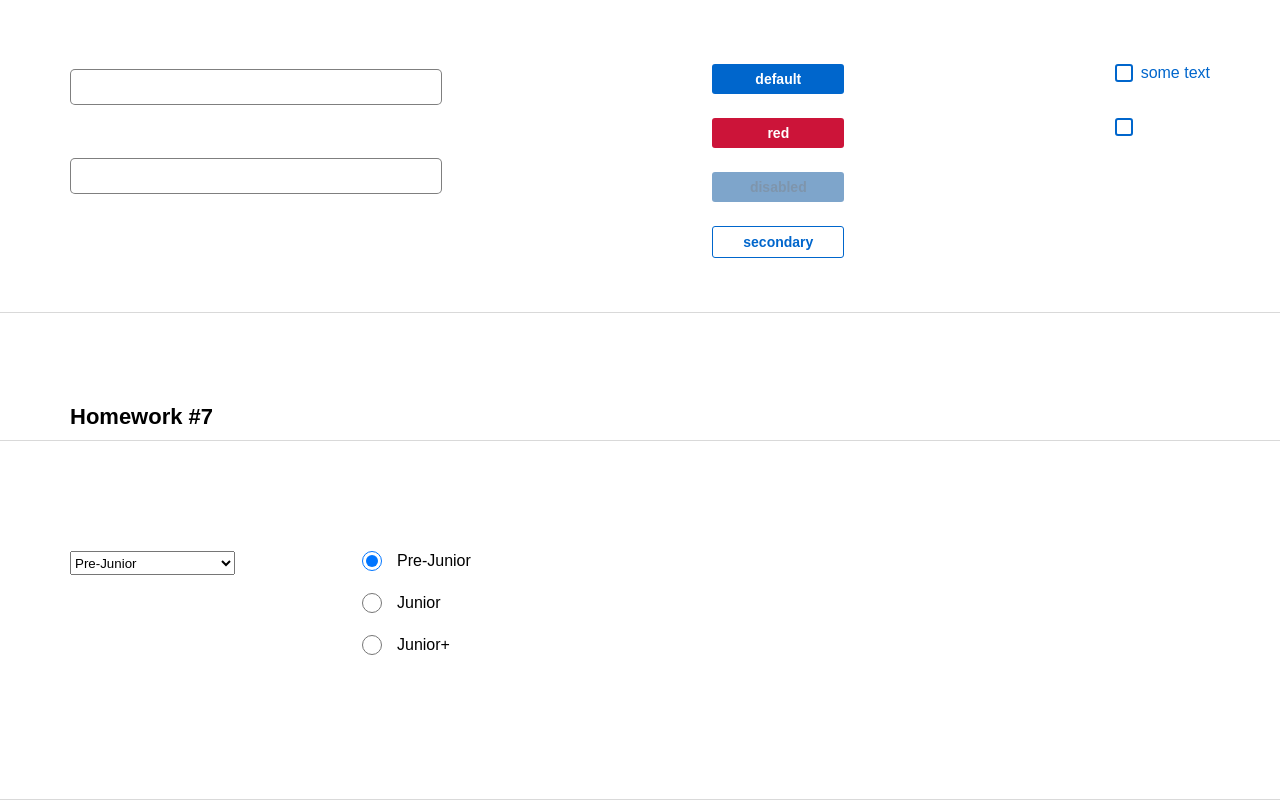
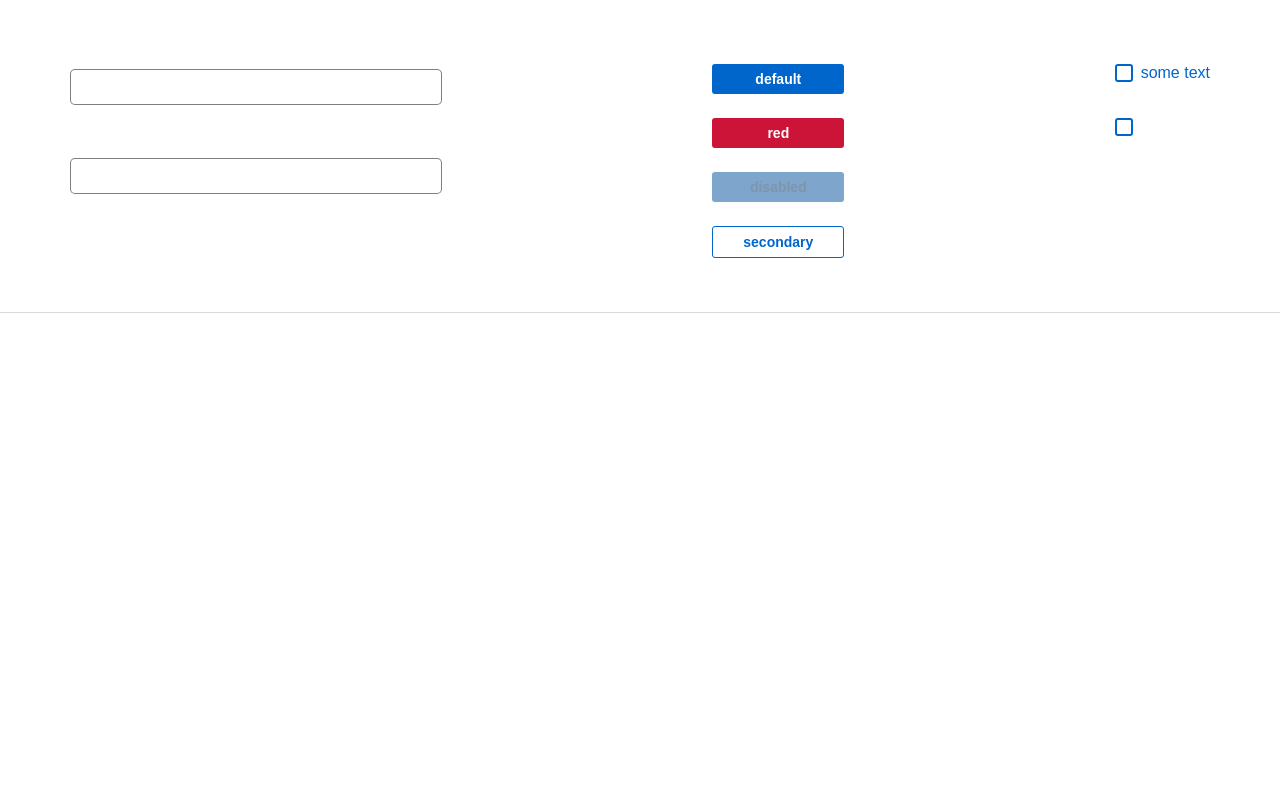
Before and after one commit to kalibria/HW2, a React (Create React App) app: page /#/pre-junior in a window 1280 px wide. Shown: the part 1487-2287 px from the top of the page. After the commit the page ends 1800 px from the top, so only its background shows below. Built offline with nearby package versions, Linux system fonts and the light colour scheme.

Commit message:
remove task to the Junior page

```diff
--- a/src/s1-main/App.tsx
+++ b/src/s1-main/App.tsx
@@ -21,7 +21,7 @@ function App() {
 
             {/*при выполнении дз 5 и более - закомментировать здесь дз 1-4, так как они есть внутри дз 5*/}
             <HW5/>
-            <HW7/>
+
         </div>
     )
 }
--- a/src/s2-homeworks/hw05/pages/Junior.tsx
+++ b/src/s2-homeworks/hw05/pages/Junior.tsx
@@ -1,5 +1,6 @@
 import React from 'react'
 import HW6 from "../../hw06/HW6";
+import HW7 from "../../hw07/HW7";
 // import HW6 from '../../hw06/HW6'
 // import HW7 from '../../hw07/HW7'
 // import HW8 from '../../hw08/HW8'
@@ -9,7 +10,7 @@ function Junior() {
     return (
         <div id={'hw5-page-junior'}>
             <HW6 />
-            {/*<HW7 />*/}
+            <HW7 />
             {/*<HW8 />*/}
             {/*<HW9 />*/}
         </div>
```
